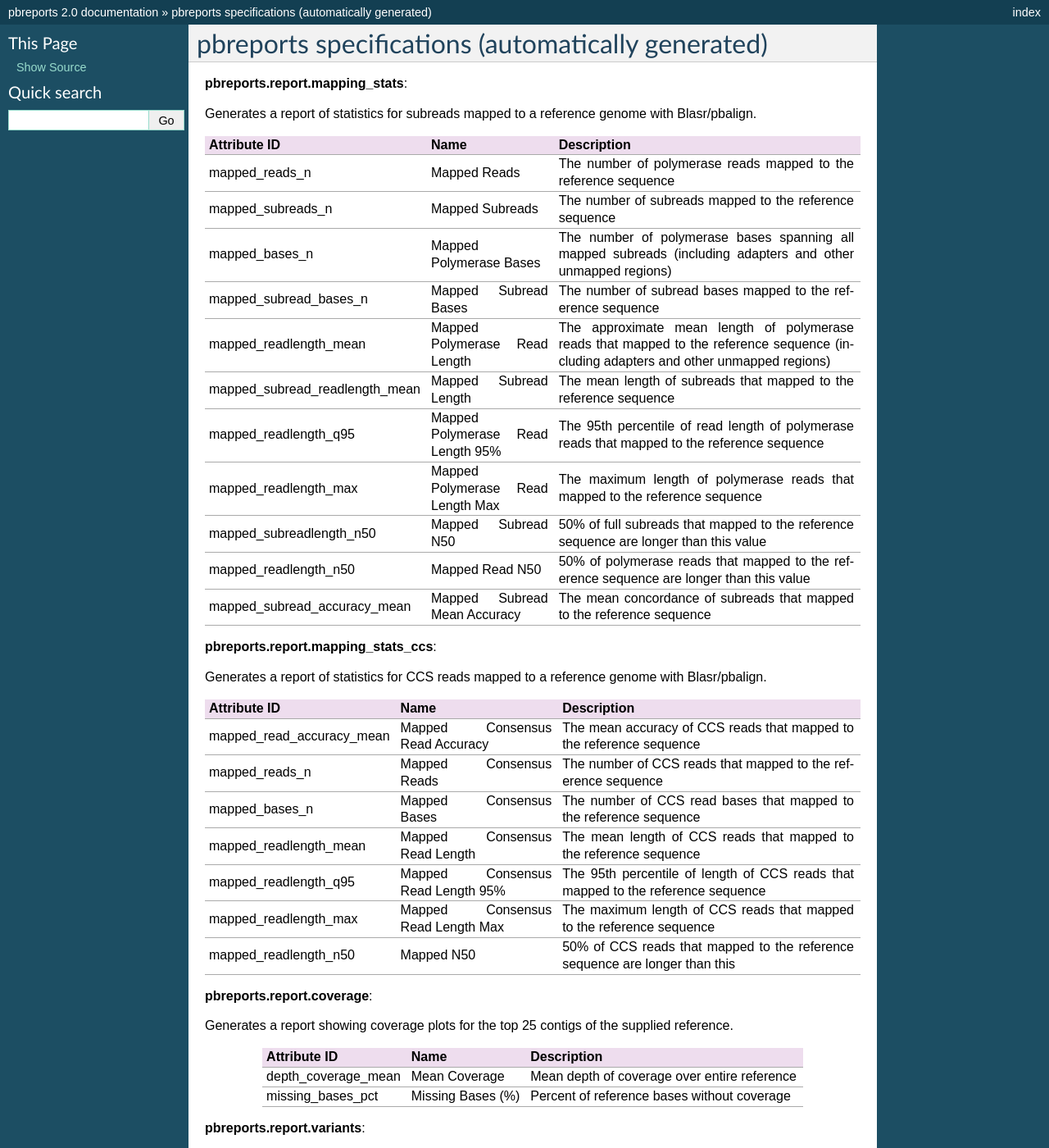
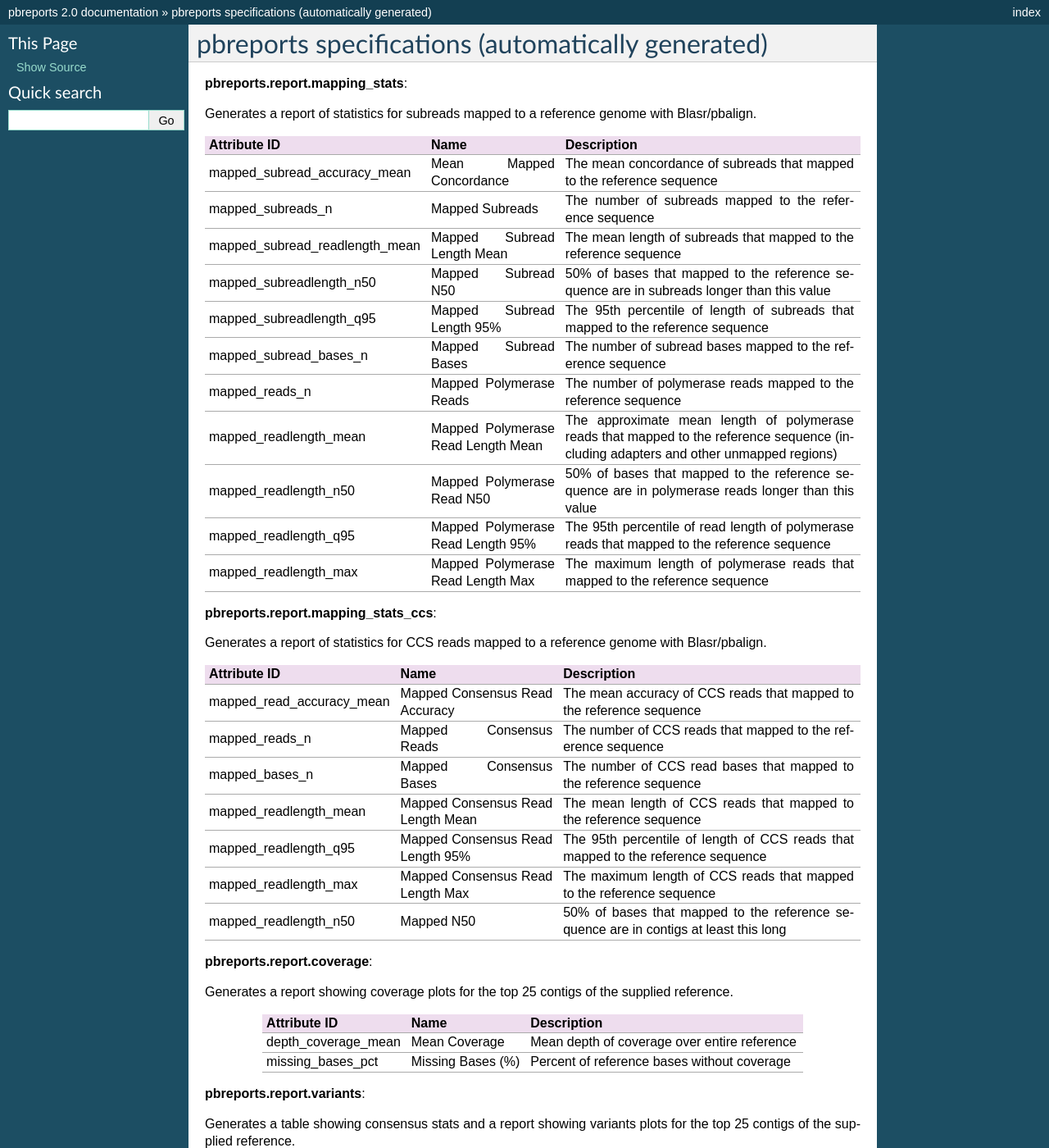
Before and after one commit to Global19-atlassian-net/pbreports, a Sphinx documentation site: the page built from doc/report_specifications.rst, in a window 1280 px wide and 1400 px high. Shown: the whole window at 82% size. Built offline with Sphinx 7.4.7, drawn with Linux system fonts in a browser that asks for light colours.

Commit message:
minor adjustments for documentation

```diff
--- a/doc/report_specifications.rst
+++ b/doc/report_specifications.rst
@@ -12,21 +12,21 @@
 Blasr/pbalign.
 
 
-==============================  =================================  =====================================================================================================================================
-Attribute ID                    Name                               Description
-==============================  =================================  =====================================================================================================================================
-mapped_reads_n                  Mapped Reads                       The number of polymerase reads mapped to the reference sequence
-mapped_subreads_n               Mapped Subreads                    The number of subreads mapped to the reference sequence
-mapped_bases_n                  Mapped Polymerase Bases            The number of polymerase bases spanning all mapped subreads (including adapters and other unmapped regions)
-mapped_subread_bases_n          Mapped Subread Bases               The number of subread bases mapped to the reference sequence
-mapped_readlength_mean          Mapped Polymerase Read Length      The approximate mean length of polymerase reads that mapped to the reference sequence (including adapters and other unmapped regions)
-mapped_subread_readlength_mean  Mapped Subread Length              The mean length of subreads that mapped to the reference sequence
-mapped_readlength_q95           Mapped Polymerase Read Length 95%  The 95th percentile of read length of polymerase reads that mapped to the reference sequence
-mapped_readlength_max           Mapped Polymerase Read Length Max  The maximum length of polymerase reads that mapped to the reference sequence
-mapped_subreadlength_n50        Mapped Subread N50                 50% of full subreads that mapped to the reference sequence are longer than this value
-mapped_readlength_n50           Mapped Read N50                    50% of polymerase reads that mapped to the reference sequence are longer than this value
-mapped_subread_accuracy_mean    Mapped Subread Mean Accuracy       The mean concordance of subreads that mapped to the reference sequence
-==============================  =================================  =====================================================================================================================================
+==============================  ==================================  =====================================================================================================================================
+Attribute ID                    Name                                Description
+==============================  ==================================  =====================================================================================================================================
+mapped_subread_accuracy_mean    Mean Mapped Concordance             The mean concordance of subreads that mapped to the reference sequence
+mapped_subreads_n               Mapped Subreads                     The number of subreads mapped to the reference sequence
+mapped_subread_readlength_mean  Mapped Subread Length Mean          The mean length of subreads that mapped to the reference sequence
+mapped_subreadlength_n50        Mapped Subread N50                  50% of bases that mapped to the reference sequence are in subreads longer than this value
+mapped_subreadlength_q95        Mapped Subread Length 95%           The 95th percentile of length of subreads that mapped to the reference sequence
+mapped_subread_bases_n          Mapped Subread Bases                The number of subread bases mapped to the reference sequence
+mapped_reads_n                  Mapped Polymerase Reads             The number of polymerase reads mapped to the reference sequence
+mapped_readlength_mean          Mapped Polymerase Read Length Mean  The approximate mean length of polymerase reads that mapped to the reference sequence (including adapters and other unmapped regions)
+mapped_readlength_n50           Mapped Polymerase Read N50          50% of bases that mapped to the reference sequence are in polymerase reads longer than this value
+mapped_readlength_q95           Mapped Polymerase Read Length 95%   The 95th percentile of read length of polymerase reads that mapped to the reference sequence
+mapped_readlength_max           Mapped Polymerase Read Length Max   The maximum length of polymerase reads that mapped to the reference sequence
+==============================  ==================================  =====================================================================================================================================
 
 
 **pbreports.report.mapping_stats_ccs**:
@@ -36,17 +36,17 @@
 with Blasr/pbalign.
 
 
-=========================  ================================  ================================================================================
-Attribute ID               Name                              Description
-=========================  ================================  ================================================================================
-mapped_read_accuracy_mean  Mapped Consensus Read Accuracy    The mean accuracy of CCS reads that mapped to the reference sequence
-mapped_reads_n             Mapped Consensus Reads            The number of CCS reads that mapped to the reference sequence
-mapped_bases_n             Mapped Consensus Bases            The number of CCS read bases that mapped to the reference sequence
-mapped_readlength_mean     Mapped Consensus Read Length      The mean length of CCS reads that mapped to the reference sequence
-mapped_readlength_q95      Mapped Consensus Read Length 95%  The 95th percentile of length of CCS reads that mapped to the reference sequence
-mapped_readlength_max      Mapped Consensus Read Length Max  The maximum length of CCS reads that mapped to the reference sequence
-mapped_readlength_n50      Mapped N50                        50% of CCS reads that mapped to the reference sequence are longer than this
-=========================  ================================  ================================================================================
+=========================  =================================  ====================================================================================
+Attribute ID               Name                               Description
+=========================  =================================  ====================================================================================
+mapped_read_accuracy_mean  Mapped Consensus Read Accuracy     The mean accuracy of CCS reads that mapped to the reference sequence
+mapped_reads_n             Mapped Consensus Reads             The number of CCS reads that mapped to the reference sequence
+mapped_bases_n             Mapped Consensus Bases             The number of CCS read bases that mapped to the reference sequence
+mapped_readlength_mean     Mapped Consensus Read Length Mean  The mean length of CCS reads that mapped to the reference sequence
+mapped_readlength_q95      Mapped Consensus Read Length 95%   The 95th percentile of length of CCS reads that mapped to the reference sequence
+mapped_readlength_max      Mapped Consensus Read Length Max   The maximum length of CCS reads that mapped to the reference sequence
+mapped_readlength_n50      Mapped N50                         50% of bases that mapped to the reference sequence are in contigs at least this long
+=========================  =================================  ====================================================================================
 
 
 **pbreports.report.coverage**:
```
Also changed, not shown: 2 other files.
